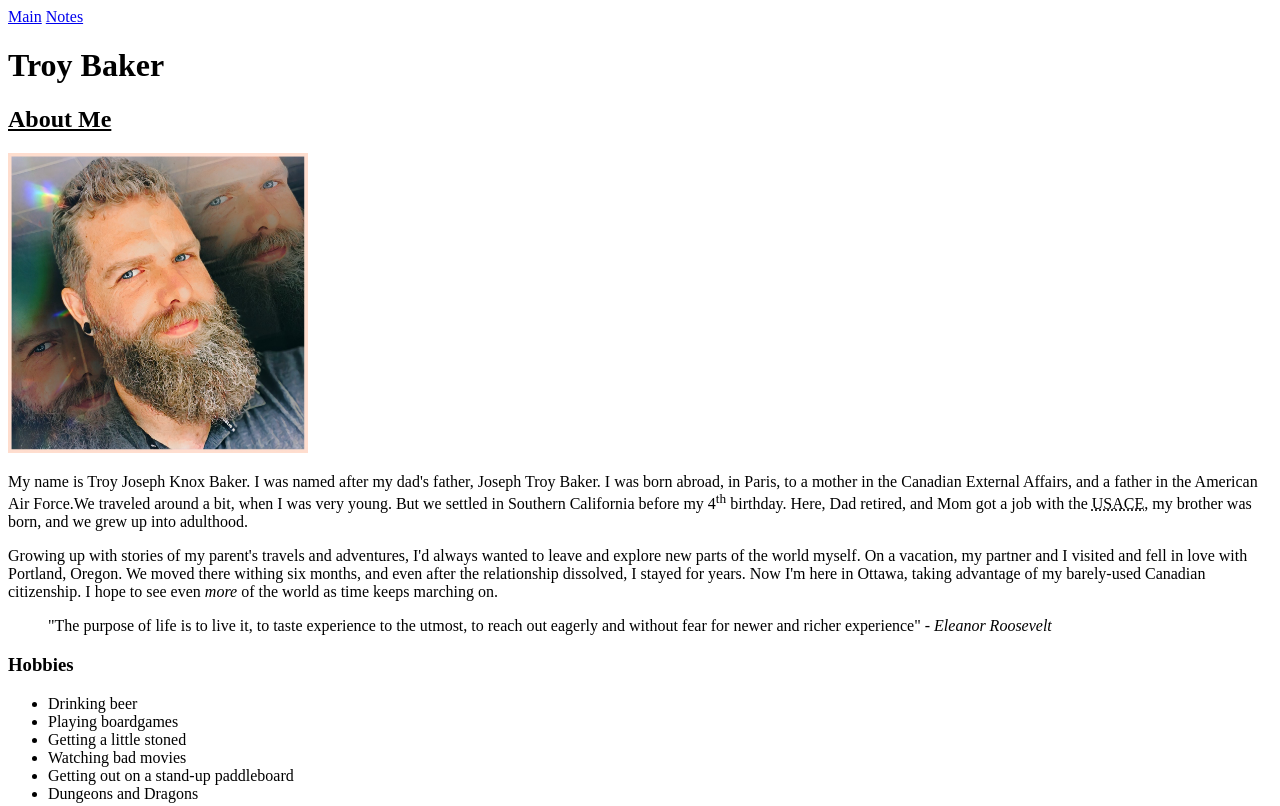
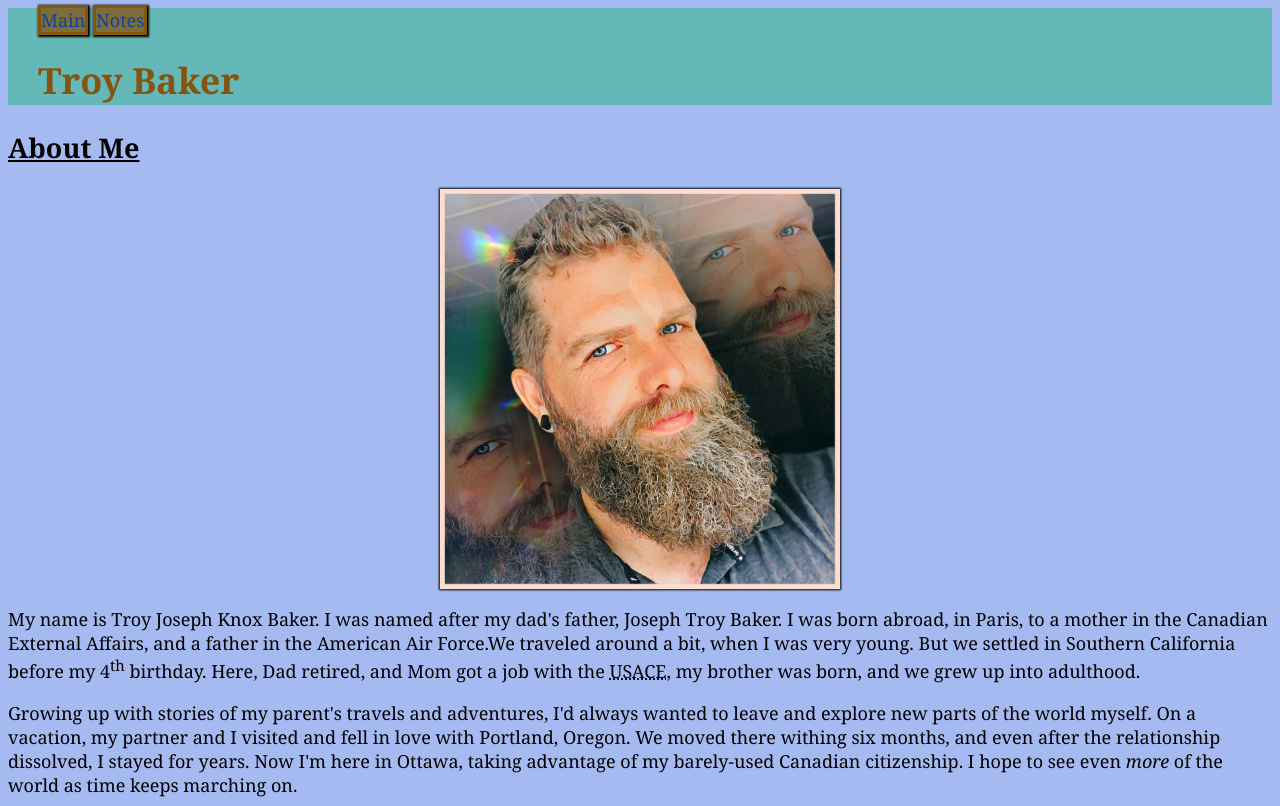
Before and after one commit to bake0379/bake0379.github.io, a plain HTML site: page html-assignment/index.html in a window 1280 px wide. Shown: the top 806 px of the page. Drawn offline with Linux system fonts and the light colour scheme.

Commit message:
added CSS

```diff
--- /dev/null
+++ b/html-assignment/css/style.css
@@ -0,0 +1,47 @@
+
+header {
+    background-color: hsla(153, 83%, 39%, 0.436);
+}
+
+body {
+    font-family: Georgia, Times, 'Times New Roman', serif;
+    font-size: 18px;
+    background-color: rgba(22, 78, 219, 0.384)
+}
+
+footer {
+    background-color: hsla(153, 83%, 39%, 0.436);
+}
+
+.site-title {
+    color:hsl(36, 78%, 29%);
+    text-indent: 30px;
+}
+
+.site-nav > a {
+    color: rgb(20, 65, 150);
+    text-decoration: none;
+    background-color: hsla(36, 78%, 29%, 75%);
+    border-style: solid;
+    border-color: hsl(36, 78%, 29%);
+    box-shadow: 1px 1px 2px 1px black;
+}
+
+.site-nav > a:hover {
+    border-style: dotted;
+}
+
+#my-image {
+    box-shadow: 0px 0px 2px 1px black;
+    display: block;
+    margin-left: auto;
+    margin-right: auto;
+}
+
+ul.hobbies {
+    list-style-type: square;
+}
+
+ul.hobbies li:nth-child(odd){
+    background-color: hsla(36, 78%, 29%, 0.671);
+}
--- a/html-assignment/index.html
+++ b/html-assignment/index.html
@@ -5,36 +5,26 @@
     <meta http-equiv="X-UA-Compatible" content="IE=edge">
     <meta name="viewport" content="width=device-width, initial-scale=1.0">
     <title>About Me</title>
+    <link rel="stylesheet" href="css/style.css">
 </head>
-
 <body>
-
-<header>
-    <nav>
+<header class="site-title">
+    <nav class="site-nav">
         <a href="index.html">Main</a>
         <a href="notes.html">Notes</a>
     </nav>
     <h1>Troy Baker</h1>
 </header>
-
-
 <main>
     <article>
-
         <h2><u>About Me</u></h2>
-
-        <img src="images/headshot2.jpg" alt="a slightly doctored up headshot of Troy Baker" height="300">
-
+        <img src="images/headshot2.jpg" alt="headshot" height="400" id="my-image">
         <p>My name is Troy Joseph Knox Baker.  I was named after my dad's father, Joseph Troy Baker. I was born abroad, in Paris, to a mother in the Canadian External Affairs, and a father in the American Air Force.We traveled around a bit, when I was very young.  But we settled in Southern California before my 4<sup>th</sup> birthday.  Here, Dad retired, and Mom got a job with the <abbr title="United States Army Corps of Engineers">USACE</abbr>, my brother was born, and we grew up into adulthood.</p>
-
-
         <p>Growing up with stories of my parent's travels and adventures, I'd always wanted to leave and explore new parts of the world myself.  On a vacation, my partner and I visited and fell in love with Portland, Oregon.  We moved there withing six months, and even after the relationship dissolved, I stayed for years.  Now I'm here in Ottawa, taking advantage of my barely-used Canadian citizenship.  I hope to see even <em>more</em> of the world as time keeps marching on.</p>
-
         <blockquote>"The purpose of life is to live it, to taste experience to the utmost, to reach out eagerly and without fear for newer and richer experience" <cite> - Eleanor Roosevelt</cite>
         </blockquote>
-
 <h3>Hobbies</h3>
-<ul>
+<ul class="hobbies">
     <li>Drinking beer</li>
     <li>Playing boardgames</li>
     <li>Getting a little stoned</li>
@@ -42,16 +32,10 @@
     <li>Getting out on a stand-up paddleboard</li>
     <li>Dungeons and Dragons</li>
 </ul>
-
-
     </article>
 </main>
-
 <footer>
-
     <p><i>&copy; Troy Baker, 2023</i></p>
-
 </footer>
-
 </body>
 </html>
```
Also changed, not shown: html-assignment/notes.html (+4 -13 lines).
